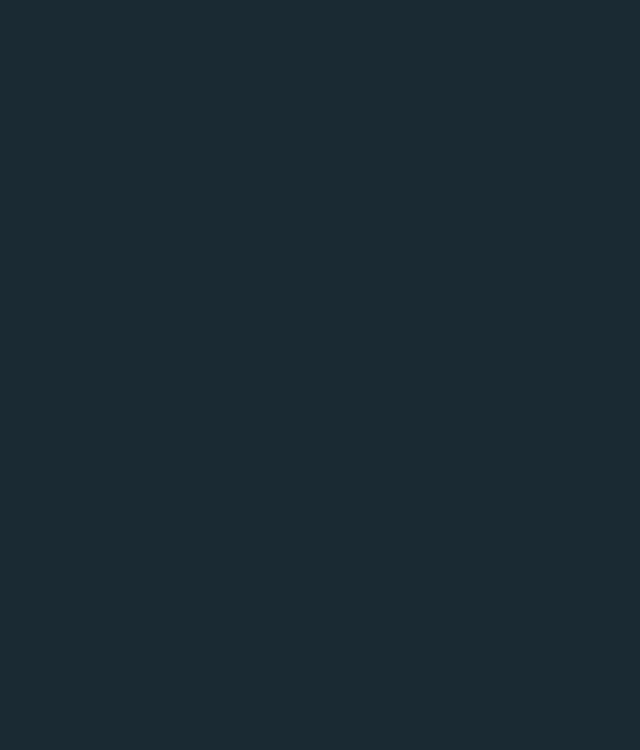
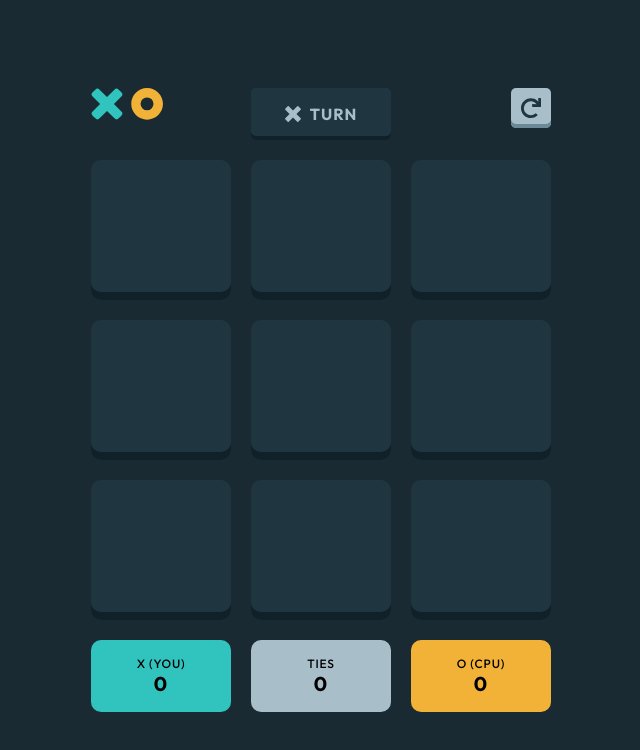
Before and after one commit to JoaoDanielRamos/XO, a React (Create React App) app: page /versus/cpu in a window 1280 px wide. Before the commit this address had no page. Shown: the top 750 px of the page, without its empty margins (319-959 px from the left). Built offline with nearby package versions, Linux system fonts and the light colour scheme.

Commit message:
added html structures and styles to GamePage

```diff
--- a/src/App.tsx
+++ b/src/App.tsx
@@ -1,7 +1,9 @@
 import { BrowserRouter as Router, Routes, Route } from 'react-router-dom';
 
+import styles from './styles/App.module.scss';
+
 import Home from './pages/Home/Home';
-import styles from './styles/App.module.scss';
+import Game from './pages/Game/Game';
 
 function App() {
   return (
@@ -10,6 +12,8 @@ function App() {
         <div className={styles.app}>
           <Routes>
             <Route path='/' element={<Home />} />
+            <Route path='versus/cpu' element={<Game />} />
+            <Route path='versus/player' element={<Game />} />
           </Routes>
         </div>
       </Router>
--- /dev/null
+++ b/src/pages/Game/Game.module.scss
@@ -0,0 +1,105 @@
+@use '../../styles/colors.scss' as *;
+@use '../../styles/mixins.scss' as *;
+
+.game {
+  width: 100%;
+  max-width: 330px;
+  min-width: 320px;
+  box-sizing: border-box;
+  display: grid;
+  column-gap: 20px;
+  row-gap: 20px;
+  grid-template-columns: 96px 96px 96px;
+  grid-template-rows: 60px 96px 96px 96px 64px;
+  justify-content: center;
+  @include media-tablet {
+    max-width: 768px;
+    column-gap: 20px;
+    row-gap: 20px;
+    grid-template-columns: 140px 140px 140px;
+    grid-template-rows: 52px 140px 140px 140px 72px;
+  }
+
+  .turn {
+    @include display-flex(row, center, center);
+    column-gap: 9px;
+    width: 100%;
+    height: 40px;
+    border-radius: 5px;
+    color: $color-silver;
+    box-shadow: inset 0px -4px 0px #10212a;
+    cursor: default;
+    @include font-heading-xs;
+    text-transform: uppercase;
+    background-color: $color-semi-dark-navy;
+
+    @include media-tablet {
+      height: 52px;
+    }
+  }
+
+  .restart {
+    @include display-flex(row, center, center);
+    width: 40px;
+    height: 40px;
+    padding: 0;
+    border: none;
+    border-radius: 5px;
+    margin-left: auto;
+
+    background-color: #a8bfc9;
+    box-shadow: inset 0px -4px 0px #6b8997;
+    cursor: pointer;
+
+    &:hover {
+      background-color: $color-silver-hover;
+    }
+
+    img {
+      margin: 0;
+    }
+  }
+
+  .box {
+    width: 100%;
+    height: 100%;
+    background-color: $color-semi-dark-navy;
+    border-radius: 10px;
+    box-shadow: inset 0px -8px 0px #10212a;
+  }
+
+  .points {
+    @include display-flex(row, center, space-between);
+    cursor: default;
+
+    &Container {
+      width: 100%;
+      height: 100%;
+      border-radius: 10px;
+      @include display-flex(column, center, center);
+
+      p {
+        margin: 0%;
+        &:first-child {
+          margin-bottom: 2px;
+          @include font-body;
+          font-size: 12px;
+        }
+
+        &:last-child {
+          @include font-heading-s;
+        }
+      }
+
+      &_X {
+        background-color: $color-light-blue;
+      }
+      &_Tie {
+        background-color: $color-silver;
+      }
+      &_O {
+        background-color: $color-light-yellow;
+      }
+    }
+  }
+}
--- /dev/null
+++ b/src/pages/Game/Game.tsx
@@ -0,0 +1,48 @@
+import styles from './Game.module.scss';
+import logo from '../../assets/logo.svg';
+
+import Option from '../../components/Option';
+import restart from '../../assets/icon-restart.svg';
+
+export default function Game() {
+  return (
+    <div className={styles.game}>
+      <img src={logo} alt='' />
+
+      <div className={styles.turn}>
+        <Option option={'X'} color={'silver'} cssClass={''} size={16} /> turn
+      </div>
+
+      <button className={styles.restart}>
+        <img src={restart} alt='' />
+      </button>
+
+      <div className={styles.box}></div>
+      <div className={styles.box}></div>
+      <div className={styles.box}></div>
+      <div className={styles.box}></div>
+      <div className={styles.box}></div>
+      <div className={styles.box}></div>
+      <div className={styles.box}></div>
+      <div className={styles.box}></div>
+      <div className={styles.box}></div>
+
+      <div className={`${styles.pointsContainer} ${styles.pointsContainer_X}`}>
+        <p>X (YOU)</p>
+        <p>0</p>
+      </div>
+
+      <div
+        className={`${styles.pointsContainer} ${styles.pointsContainer_Tie}`}
+      >
+        <p>TIES</p>
+        <p>0</p>
+      </div>
+
+      <div className={`${styles.pointsContainer} ${styles.pointsContainer_O}`}>
+        <p>O (CPU)</p>
+        <p>0</p>
+      </div>
+    </div>
+  );
+}
--- a/src/styles/colors.scss
+++ b/src/styles/colors.scss
@@ -1,6 +1,6 @@
 $color-dark-navy: #1a2a33;
 $color-semi-dark-navy: #1f3641;
-$color-silver: #dbe8ed;
+$color-silver: #a8bfc9;
 $color-silver-hover: #dbe8ed;
 $color-light-blue: #31c3bd;
 $color-light-blue-hover: #65e9e4;
```
